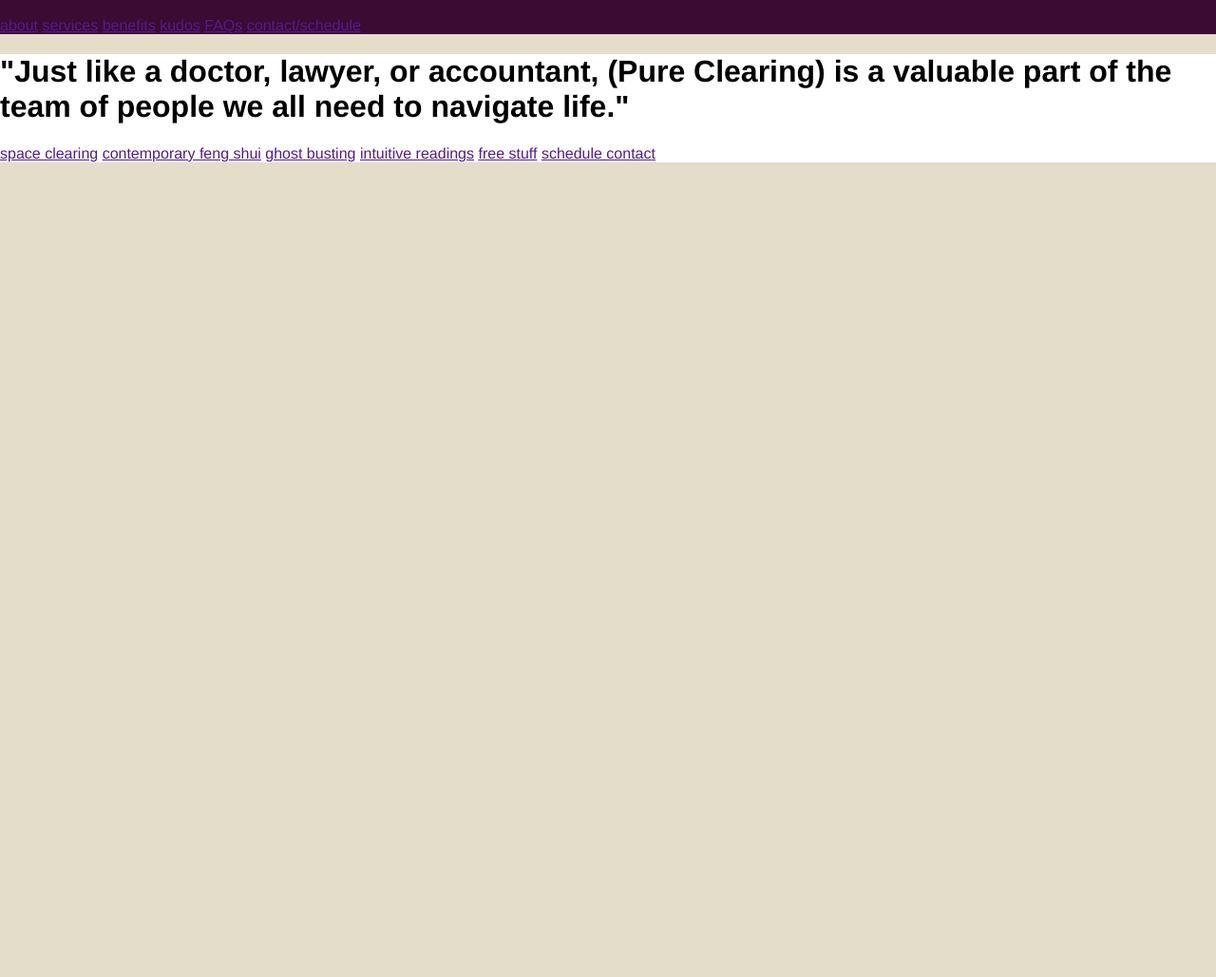
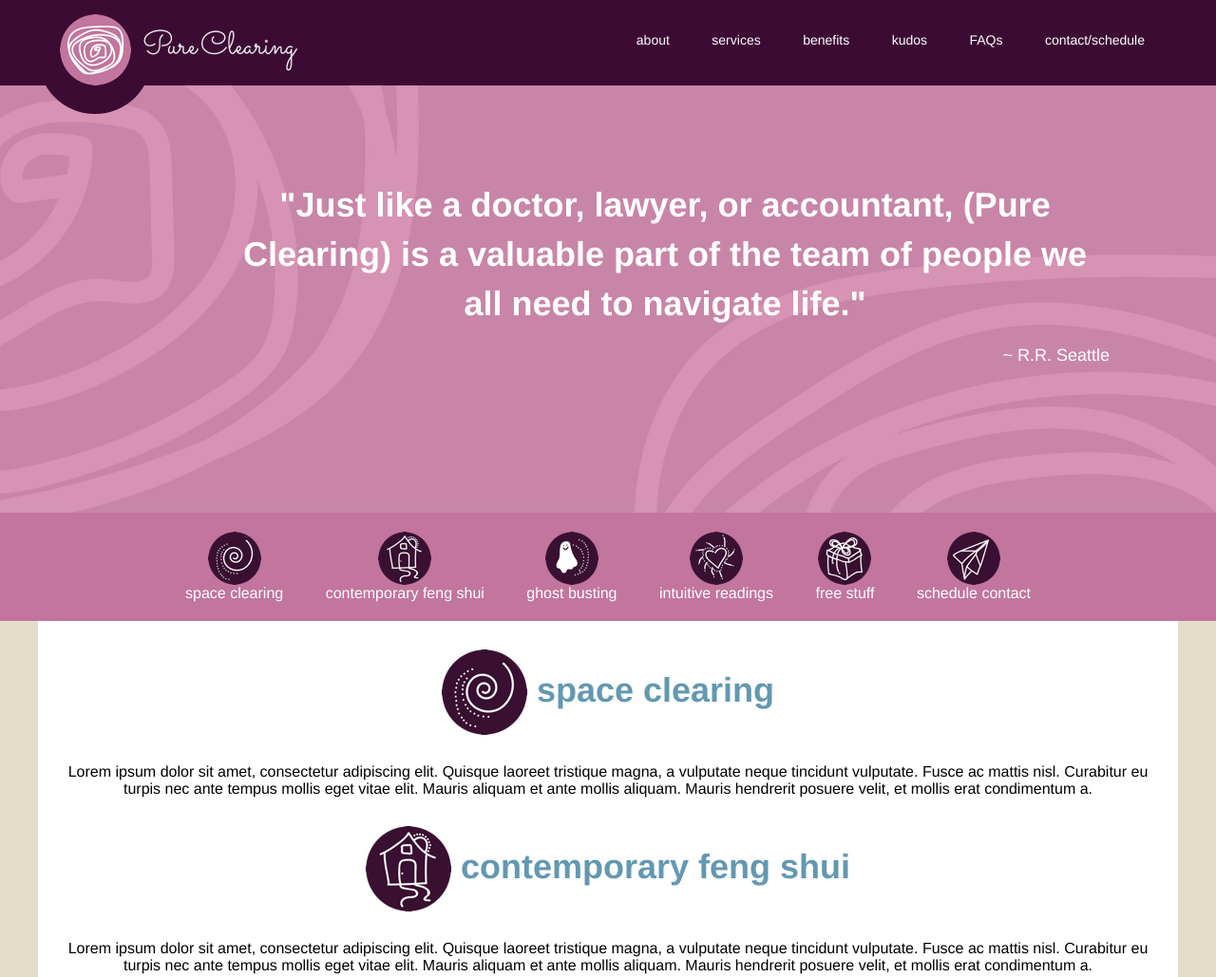
Before and after one commit to pdshetley/PureClearing, a plain HTML site: page index.html in a window 1280 px wide. Shown: the top 1029 px of the page at 95% size. Before the commit the page ends 800 px from the top, so only its background shows below. Drawn offline with Linux system fonts and the light colour scheme; a web font is replaced by a local one.

Commit message:
Added structure, colors, and images

```diff
--- a/css/style.css
+++ b/css/style.css
@@ -1,18 +1,161 @@
+html, body {
+  overflow-x:hidden;
+}
 body {
   background:#E4DDCA;
   font-family: "Martel Sans", Helvetica, Arial, sans-serif;
 }
+a {
+  color:#fff;
+  text-decoration: none;
+}
+/* GRID */
+.container {
+  margin-right: auto;
+  margin-left: auto;
+  padding-left: 15px;
+  padding-right: 15px;
+  position: relative;
+}
+.container:before,
+.container:after {
+  content: " ";
+  display: table;
+}
+.container:after {
+  clear:both;
+}
+.one-half, .one-third, .one-fourth {
+  width:96%;
+  float:left;
+  position: relative;
+  min-height: 1px;
+  margin: 0 2% 20px;
+}
+
+@media (min-width: 768px) {
+  .container {
+    width: 750px;
+  }
+}
+@media (min-width: 992px) {
+  .container {
+    width:970px;
+  }
+  .one-half {
+    width:46%;
+  }
+  .one-third {
+    width: 29.33333%;
+  }
+  .one-fourth {
+    width:21%;
+  }
+}
+@media (min-width: 1200px) {
+  .container {
+    width:1170px;
+  }
+}
 header {
   background:#3B0B33;
+  padding:10px;
+  z-index: 100;
+  height: 70px;
+}
+.logo {
+  display: inline-block;
+}
+.logo img {
+  z-index: 1;
+  position: absolute;
+  top: 5px;
+  left: 23px;
+}
+.logo span {
+  background:#3B0B33;
+  position:absolute;
+  width:120px;
+  height:120px;
+  border-radius: 50%;
+  z-index: 0;
+  left:0;
+  top:-10px;
+}
+header nav {
+  display: inline-block;
+  float:right;
 }
 nav ul {
   list-style-type: none;
   padding:0;
   margin:0;
 }
-nav ul li {
+header nav ul li {
   display: inline-block;
+  margin: 20px;
+}
+header nav ul li a {
+  font-size: 14px;
+  color: #FFFFFF;
+  line-height: 25px;
+  font-weight: 100;
+}
+.hero {
+  background:url('../images/bg.jpg') top center no-repeat;
+  background-size:cover;
+  text-align: center;
+  color:#fff;
+  padding:100px;
+  min-height: 250px;
+}
+.hero h1 {
+  font-size: 36px;
+  line-height: 52px;
+  font-weight: 600;
+  width:80%;
+  margin:0 auto;
+}
+.hero p.byline {
+  font-size: 18px;
+  color: #FFFFFF;
+  line-height: 57px;
+  width:80%;
+  margin:0 auto;
+  text-align: right;
 }
 main {
   background: #FFF;
+  text-align: center;
 }
+main h2 {
+  font-weight: 700;
+  font-size: 36px;
+  color: #6398B1;
+  line-height: 57px;
+  vertical-align: middle;
+}
+main h2 img {
+  vertical-align: middle;
+}
+.secondary-nav {
+  background:#C2759D;
+  text-align: center;
+}
+.secondary-nav ul li {
+  display: inline-block;
+  margin:0;
+  padding:20px;
+}
+.secondary-nav ul li:hover {
+  background:#fff;
+  color:#C2759D;
+}
+.secondary-nav ul li:hover a {
+  color:#C2759D;
+}
+.secondary-nav ul li a img {
+  display: block;
+  text-align: center;
+  margin:0 auto;
+}
--- a/index.html
+++ b/index.html
@@ -10,8 +10,9 @@
 </head>
 <body>
   <header>
+    <div class="container">
       <!-- Logo -->
-    <a href=""><img src=""></a>
+      <a class="logo" href=""><img src="images/logo.png"><span></span></a>
       <!-- Main Navigation -->
       <nav>
         <ul>
@@ -23,36 +24,48 @@
           <li><a href="">contact/schedule</a></li>
         </ul>
       </nav>
+    </div>
   </header>
-  <main>
   <!-- Hero -->
-    <section>
+  <section class="hero">
+    <div class="container">
       <h1>"Just like a doctor, lawyer, or accountant, (Pure Clearing) is a valuable part of the team of people we all need to navigate life."</h1>
+      <p class="byline">~ R.R. Seattle</p>
+    </div>
   </section>
-    <nav>
-      <ul>
-        <li><a href="">space clearing</a></li>
-        <li><a href="">contemporary feng shui</a></li>
-        <li><a href="">ghost busting</a></li>
-        <li><a href="">intuitive readings</a></li>
-        <li><a href="">free stuff</a></li>
-        <li><a href="">schedule contact</a></li>
+  <nav class="secondary-nav">
+    <ul class="container">
+      <li><a href="#space-clearing"><img src="images/space-clearings-plum.png">space clearing</a></li>
+      <li><a href="#feng-shui"><img src="images/contemporary-fs.png">contemporary feng shui</a></li>
+      <li><a href="#ghost-busting"><img src="images/ghost-busting-plum.png">ghost busting</a></li>
+      <li><a href="#intuitive-readings"><img src="images/readings-plum.png">intuitive readings</a></li>
+      <li><a href="free-stuff.html"><img src="images/free-stuff-dark-plum.png">free stuff</a></li>
+      <li><a href="schedule-contact.html"><img src="images/contact-dark-plum.png">schedule contact</a></li>
     </ul>
   </nav>
+  <main class="container">
     <!-- Space Clearing -->
-    <section>
+    <section id="space-clearing">
+      <h2><img src="images/2x/space-clearings-plum.png"> space clearing</h2>
+      <p>Lorem ipsum dolor sit amet, consectetur adipiscing elit. Quisque laoreet tristique magna, a vulputate neque tincidunt vulputate. Fusce ac mattis nisl. Curabitur eu turpis nec ante tempus mollis eget vitae elit. Mauris aliquam et ante mollis aliquam. Mauris hendrerit posuere velit, et mollis erat condimentum a.</p>
 
     </section>
     <!-- Contemporary Feng Shui -->
-    <section>
+    <section id="feng-shui">
+      <h2><img src="images/2x/contemporary-fs.png"> contemporary feng shui</h2>
+      <p>Lorem ipsum dolor sit amet, consectetur adipiscing elit. Quisque laoreet tristique magna, a vulputate neque tincidunt vulputate. Fusce ac mattis nisl. Curabitur eu turpis nec ante tempus mollis eget vitae elit. Mauris aliquam et ante mollis aliquam. Mauris hendrerit posuere velit, et mollis erat condimentum a.</p>
 
     </section>
     <!-- Ghost Busting -->
-    <section>
+    <section id="ghost-busting">
+      <h2><img src="images/2x/ghost-busting-plum.png"> ghost busting</h2>
+      <p>Lorem ipsum dolor sit amet, consectetur adipiscing elit. Quisque laoreet tristique magna, a vulputate neque tincidunt vulputate. Fusce ac mattis nisl. Curabitur eu turpis nec ante tempus mollis eget vitae elit. Mauris aliquam et ante mollis aliquam. Mauris hendrerit posuere velit, et mollis erat condimentum a.</p>
 
     </section>
     <!-- Intuitive Readings -->
-    <section>
+    <section id="intuitive-readings">
+      <h2><img src="images/2x/readings-plum.png"> intuitive readings</h2>
+      <p>Lorem ipsum dolor sit amet, consectetur adipiscing elit. Quisque laoreet tristique magna, a vulputate neque tincidunt vulputate. Fusce ac mattis nisl. Curabitur eu turpis nec ante tempus mollis eget vitae elit. Mauris aliquam et ante mollis aliquam. Mauris hendrerit posuere velit, et mollis erat condimentum a.</p>
 
     </section>
   </main>
```
Also changed, not shown: images/2x/contact-dark-plum.png (added), images/2x/contemporary-fs.png (added), images/2x/free-stuff-dark-plum.png (added), images/2x/ghost-busting-plum.png (added), images/2x/readings-plum.png (added), images/2x/space-clearings-plum.png (added), images/bg.jpg (added), images/bg.png (added), images/big-logo.png (added), images/contact-dark-plum.png (added), images/contemporary-fs.png (added), images/free-stuff-dark-plum.png (added), images/ghost-busting-plum.png (added), images/logo.png (added), 3 more files. Lines whose indentation alone changed are shown as unchanged.
